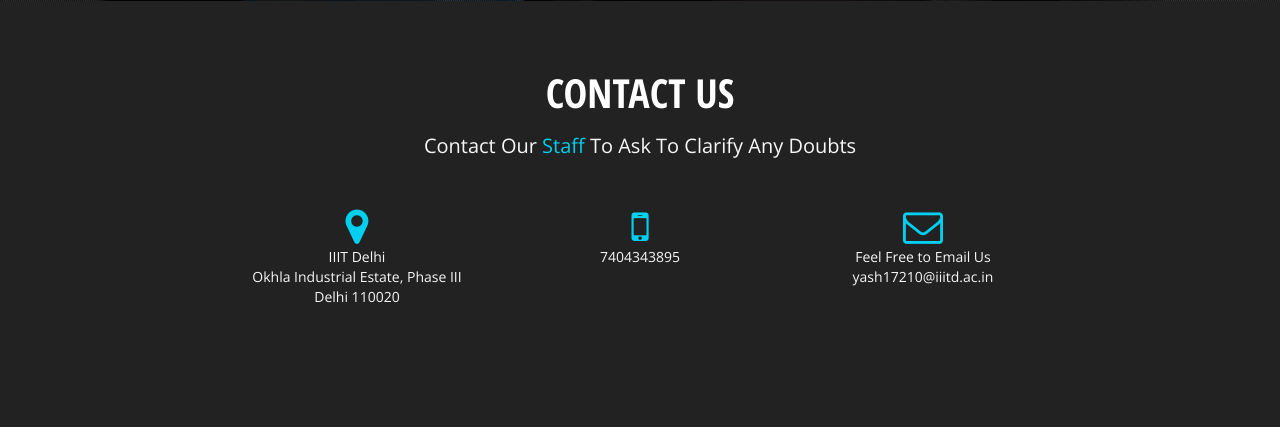
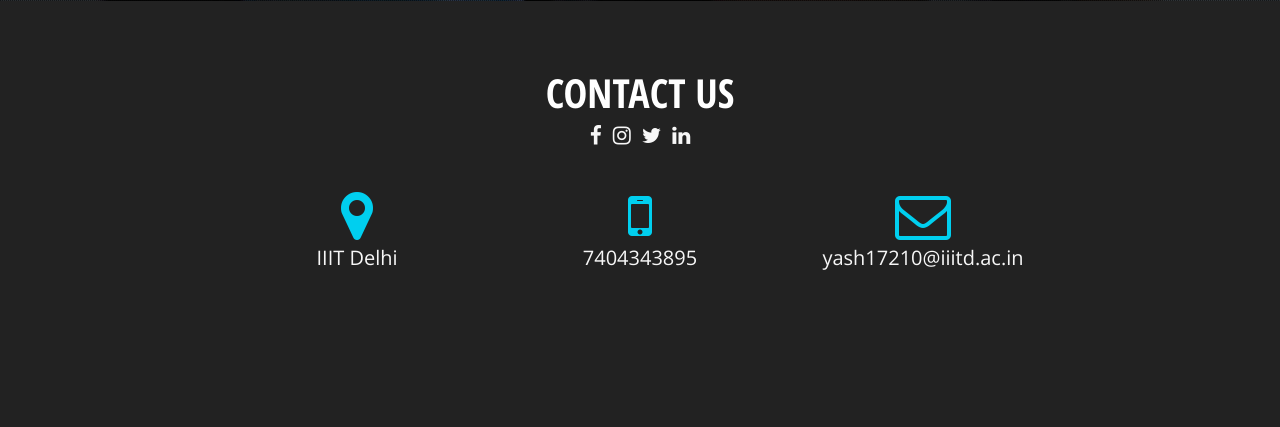
Before and after one commit to ajaystark/ecell_django, a Django app: template ecell/ecell/templates/new.html in a window 1280 px wide. Shown: the part 4664-5091 px from the top of the page. After the commit the page ends 4934 px from the top, so only its background shows below. Run offline with Django 3.2, Linux system fonts and the light colour scheme; the template is opened without the code that fills it, so the values that code supplies are empty; some libraries are stand-ins or nearby versions.

Commit message:
Update new.html

```diff
--- a/ecell/ecell/templates/new.html
+++ b/ecell/ecell/templates/new.html
@@ -53,7 +53,7 @@
 
 <!-- Bootstrap Menu -->
 <div id="navigation">
-	<div id="navigations" class="navbar-wrapper">
+	<div class="navbar-wrapper">
 		<nav class="navbar-inverse navbar-static-top" role="navigation">
 			<div class="container">
 				<div class="row">
@@ -65,22 +65,19 @@
 						</button>
 						<a class="navbar-brand" href="#"></a>
 					</div>
-					<div id="mynav" class="navbar-collapse collapse">
+					<div id="mynav" class="col-md-2 col-md-offset-2 navbar-collapse collapse">
 						<ul class="nav navbar-nav main-nav-list">
 							<li><a href="#home">Home</a></li>
-
-							<li><a href="#initiatives">Initiatives</a></li>
-							<li><a href="#gallery">Gallery</a></li>
+							<li><a href="#about">Initiatives</a></li>
 							<li><a href="#events">Events</a></li>
-
-<!--
-							<li><a href="#about">About</a></li>
-							<li><a href="#team">Team</a></li>
-							<li><a href="#works">Works</a></li>
-							<li><a href="#pricing">Price</a></li>
-							<li><a href="#news">News</a></li> -->
+							<!--
+								<li><a href="#about">About</a></li>
+								<li><a href="#team">Team</a></li>
+								<li><a href="#works">Works</a></li>
+								<li><a href="#pricing">Price</a></li>
+								<li><a href="#news">News</a></li>
+							-->
 							<li><a href="#contacts">Contact</a></li>
-
 						</ul>
 					</div>
 				</div>
@@ -89,6 +86,7 @@
 	</div>
 </div>
 <!-- End Bootstrap Menu -->
+
 
 <style>
 	.hide{
@@ -1203,6 +1201,7 @@
 <!-- End News Section -->
 
 
+
 <!-- Contact Section -->
 <section class="section-wrapper" id="contacts">
 	<!-- Contacts -->
@@ -1215,7 +1214,13 @@
 					<div class="section-title wow fadeInDown" data-wow-duration="1s" data-wow-delay="300ms">
 						<h1><span>Contact Us</span></h1>
 					</div>
-					<h3 class="wow fadeInUp" data-wow-duration="1s" data-wow-delay="300ms">Contact Our <span class="main-color">Staff </span> to ask to Clarify any doubts</h3>
+					<div class="row row-content">
+						<i class="fa fa-facebook" style="font-size: 150%;"></i>&nbsp;&nbsp;
+						<i class="fa fa-instagram" style="font-size: 150%;"></i>&nbsp;&nbsp;
+						<i class="fa fa-twitter" style="font-size: 150%;"></i>&nbsp;&nbsp;
+						<i class="fa fa-linkedin" style="font-size: 150%;"></i>
+						<!-- <h3 class="wow fadeInUp" data-wow-duration="1s" data-wow-delay="300ms">Contact Our <span class="main-color">Staff </span> to ask to Clarify any doubts</h3>	 -->
+					</div>
 				</div>
 			</div>
 		</div>
@@ -1229,25 +1234,25 @@
 							<div class="wrapper-contacts-icons">
 								<div class="col-xs-4 wow fadeInRight" data-wow-duration="1s" data-wow-delay="300ms">
 									<a href="https://www.google.com/maps?ll=28.545628,77.27315&z=13&t=m&hl=en-GB&gl=US&mapclient=embed&cid=3195354736735536470">
-										<i class="fa fa-map-marker"></i>
+										<i class="fa fa-map-marker" style="font-size: 400%;"></i>
 									</a>
-									<div class="">IIIT Delhi</div>
-									<div class="">Okhla Industrial Estate, Phase III</div>
-									<div>Delhi 110020</div>
+									<div class="" style="font-size: 20px;">IIIT Delhi</div>
+									<!-- <div class="">Okhla Industrial Estate, Phase III</div>
+									<div>Delhi 110020</div> -->
 								</div>
 								<div class="col-xs-4 wow fadeInRight" data-wow-duration="1s" data-wow-delay="450ms">
 									<a href="tel:7404343895">
-										<i class="fa fa-mobile-phone"></i>
+										<i class="fa fa-mobile-phone" style="font-size: 400%;"></i>
 									</a>
 									<!-- <div class="">Mon - Fri 08:00 21:00</div> -->
-									<div class="">7404343895</div>
+									<div class="" style="font-size: 20px;">7404343895</div>
 								</div>
 								<div class="col-xs-4 wow fadeInRight" data-wow-duration="1s" data-wow-delay="600ms">
 									<a href="mailto:yash17210@iiitd.ac.in">
-										<i class="fa fa-envelope-o"></i>
+										<i class="fa fa-envelope-o" style="font-size: 400%;"></i>
 									</a>
-									<div class="">Feel Free to Email Us</div>
-									<div class="">yash17210@iiitd.ac.in</div>
+									<!-- <div class="">Feel Free to Email Us</div> -->
+									<div class="" style="font-size: 20px;">yash17210@iiitd.ac.in</div>
 								</div>
 
 							</div>
```
